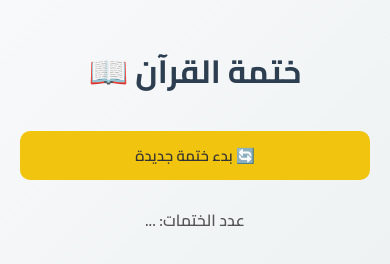
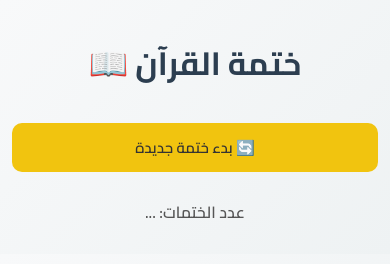
Before and after one commit to Sulliiman/khatma, a website: page public/index.html in a window 390 px wide. Drawn offline with Linux system fonts and the light colour scheme; no server answers.

Commit message:
fix mobile box sizing

```diff
--- a/public/style.css
+++ b/public/style.css
@@ -1,4 +1,8 @@
-  body {
+ * {
+  box-sizing: border-box;
+}
+
+ body {
       font-family: 'Cairo', Tahoma, Arial;
       background: linear-gradient(135deg, #f8f9fa, #eef2f3);
       margin: 0;
@@ -116,6 +120,10 @@
     gap: 8px;
   }
 
+  body {
+  padding: 12px;
+}
+
   .juz-number {
     font-size: 15px;
     font-weight: bold;
```
